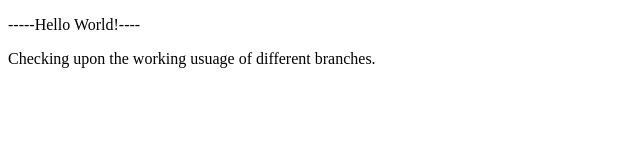
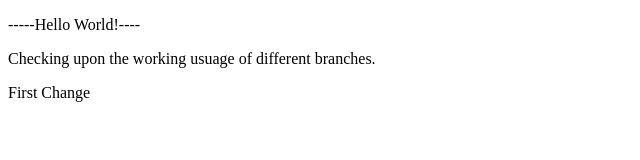
Before and after one commit to abhinay1249/localrepo, a plain HTML site: page index.html in a window 1280 px wide. Shown: the whole page, without its empty margins (0-640 px from the left). Drawn offline with Linux system fonts and the light colour scheme.

Commit message:
First change added

```diff
--- a/index.html
+++ b/index.html
@@ -8,5 +8,6 @@
 <body>
     <p>-----Hello World!----</p>
     <p>Checking upon the working usuage of different branches.</p>
+    <p>First Change</p>
 </body>
 </html>
```
